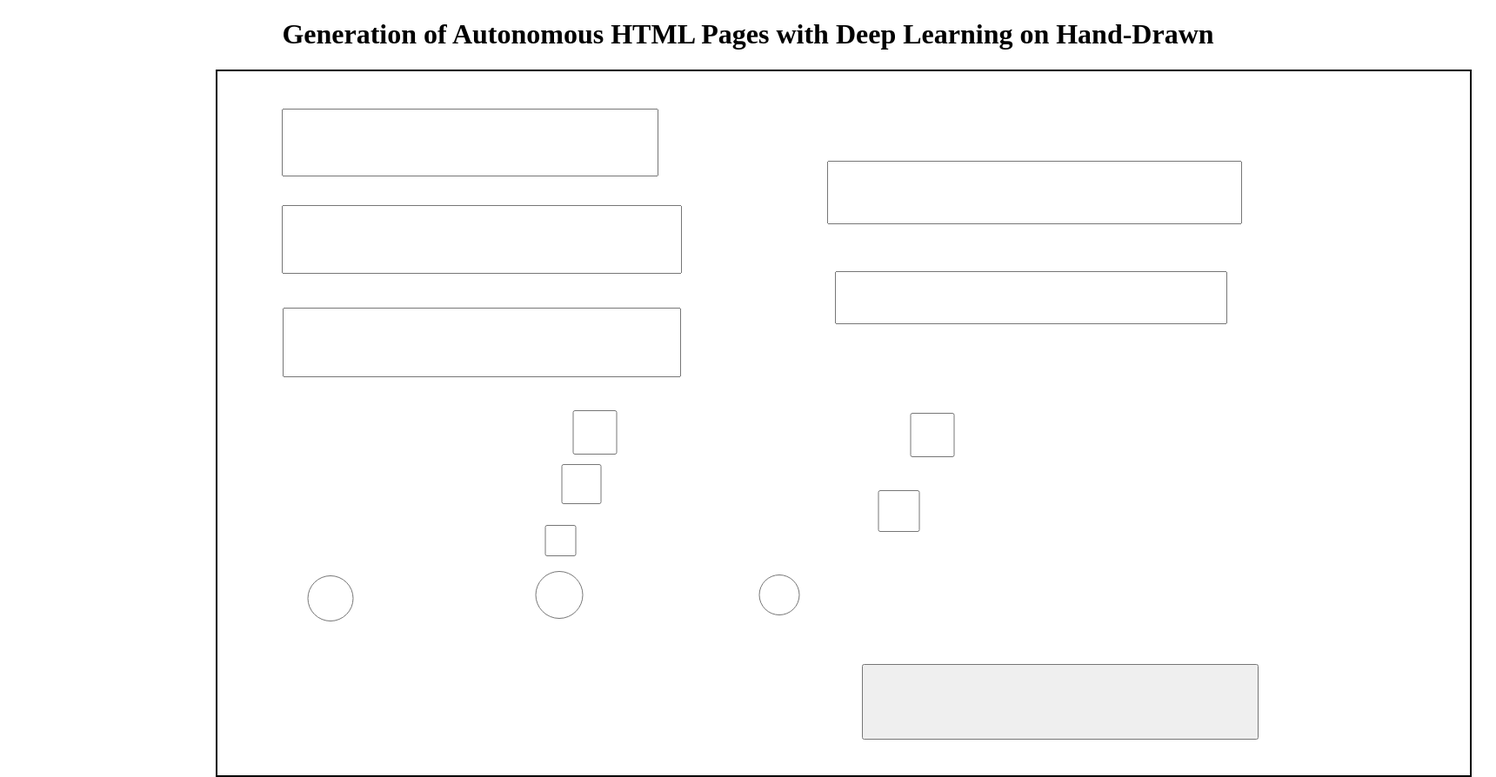
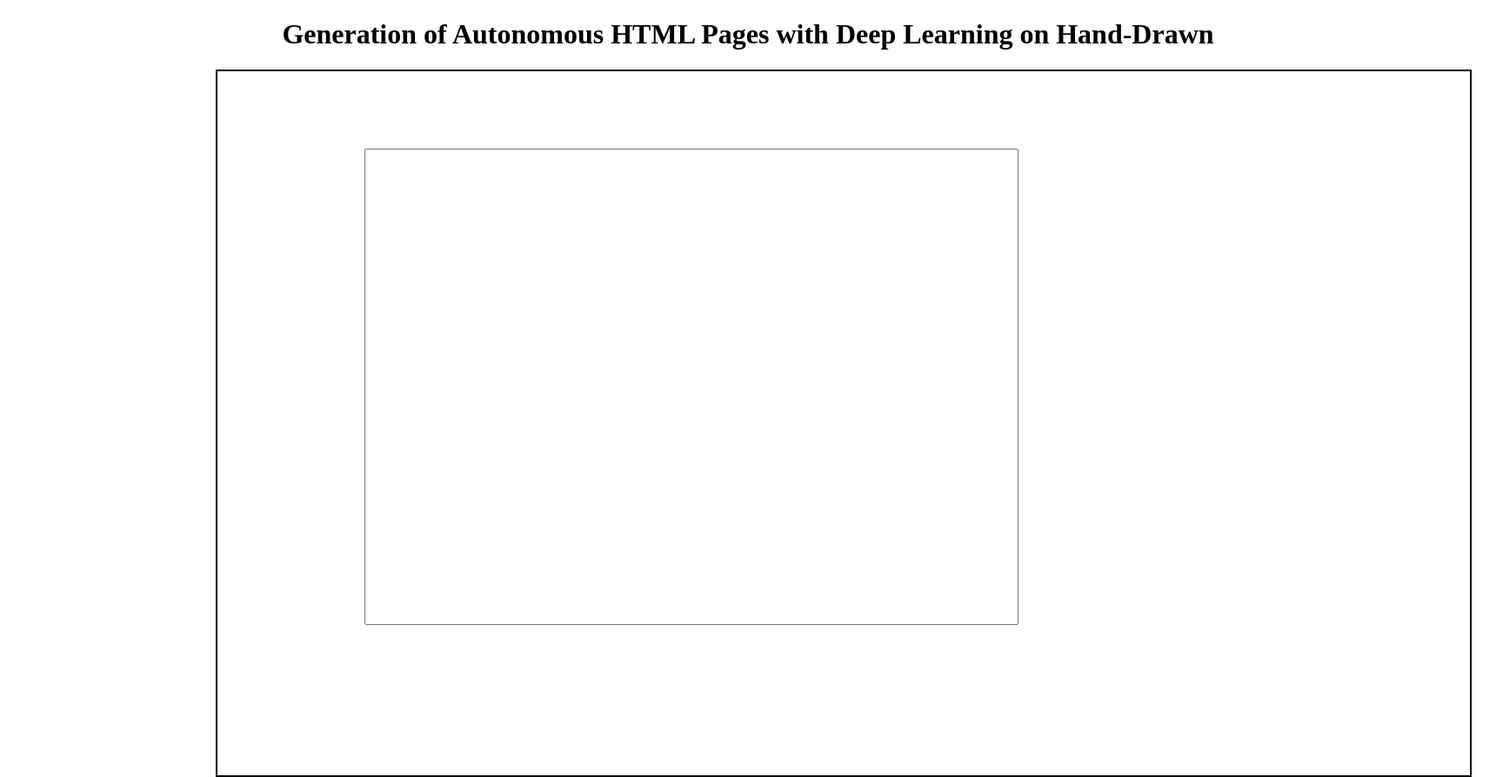
Before and after one commit to mustafayigit34/sketch2page, a Django app: page /result in a window 1720 px wide. Shown: the whole page at 87% size. Run offline with Django 4.2, Linux system fonts and the light colour scheme; parts of the project's set-up code (start-up, migrations or seed data) failed here and were passed over.

Commit message:
design works

```diff
--- a/templates/default.html
+++ b/templates/default.html
@@ -9,7 +9,7 @@
     <meta name="viewport" content="width=device-width, initial-scale=1.0">
 
     <title>Generation of Autonomous HTML Pages with Deep Learning on Hand-Drawn Sketches</title>
-
+    {% load static %} <link rel="icon"href="{% static 'main/media/icon.png' %}">
     <style>
 
 
--- a/templates/result.html
+++ b/templates/result.html
@@ -9,119 +9,15 @@
     <meta name="viewport" content="width=device-width, initial-scale=1.0">
 
     <title>Generation of Autonomous HTML Pages with Deep Learning on Hand-Drawn Sketches</title>
-
+    {% load static %} <link rel="icon"href="{% static 'main/media/icon.png' %}">
     <style>
-
-#s14 {
-	position: absolute;
-	margin-top: 390px;
-	margin-left: 368px;
-	width: 132px;
-	height: 51px;
-}
-
-#s13 {
-	position: absolute;
-	margin-top: 682px;
-	margin-left: 741px;
-	width: 456px;
-	height: 87px;
-}
-
-#s12 {
-	position: absolute;
-	margin-top: 154px;
-	margin-left: 74px;
-	width: 452px;
-	height: 73px;
-}
-
-#s11 {
-	position: absolute;
-	margin-top: 452px;
-	margin-left: 353px;
-	width: 131px;
-	height: 46px;
-}
-
-#s10 {
-	position: absolute;
-	margin-top: 522px;
-	margin-left: 327px;
-	width: 135px;
-	height: 36px;
-}
-
-#s9 {
-	position: absolute;
-	margin-top: 43px;
-	margin-left: 74px;
-	width: 425px;
-	height: 72px;
-}
-
-#s8 {
-	position: absolute;
-	margin-top: 272px;
-	margin-left: 75px;
-	width: 450px;
-	height: 74px;
-}
-
-#s7 {
-	position: absolute;
-	margin-top: 482px;
-	margin-left: 706px;
-	width: 155px;
-	height: 48px;
-}
-
-#s6 {
-	position: absolute;
-	margin-top: 230px;
-	margin-left: 710px;
-	width: 443px;
-	height: 55px;
-}
-
-#s5 {
-	position: absolute;
-	margin-top: 103px;
-	margin-left: 701px;
-	width: 469px;
-	height: 67px;
-}
-
-#s4 {
-	position: absolute;
-	margin-top: 393px;
-	margin-left: 749px;
-	width: 146px;
-	height: 51px;
-}
-
-#s3 {
-	position: absolute;
-	margin-top: 579px;
-	margin-left: 590px;
-	width: 112px;
-	height: 47px;
-}
-
-#s2 {
-	position: absolute;
-	margin-top: 575px;
-	margin-left: 338px;
-	width: 110px;
-	height: 55px;
-}
 
 #s1 {
 	position: absolute;
-	margin-top: 580px;
-	margin-left: 66px;
-	width: 128px;
-	height: 53px;
+	margin-top: 89px;
+	margin-left: 169px;
+	width: 744px;
+	height: 542px;
 }
 
 
@@ -140,34 +36,7 @@
 <div>
     <form action="/">
 
-		<input type="checkbox" id="s14">
-		<input type="button" id="s13">
-		<input type="text" id="s12">
-		<input type="checkbox" id="s11">
-		<input type="checkbox" id="s10">
-		<input type="text" id="s9">
-		<input type="password" id="s8">
-		<input type="checkbox" id="s7">
-
-		<input id="s6" list="items" name="item">
-		<datalist id="items">
-			<option value="Item 1">
-			<option value="Item 2">
-			<option value="Item 3">
-		</datalist>
-
-
-		<input id="s5" list="items" name="item">
-		<datalist id="items">
-			<option value="Item 1">
-			<option value="Item 2">
-			<option value="Item 3">
-		</datalist>
-
-		<input type="checkbox" id="s4">
-		<input type="radio" id="s3">
-		<input type="radio" id="s2">
-		<input type="radio" id="s1">
+		<input type="password" id="s1">
 
     </form>
 </div>
--- a/templates/upload-template.html
+++ b/templates/upload-template.html
@@ -4,6 +4,7 @@
 <head>
     <meta charset="UTF-8">
     <title>Upload Image</title>
+    {% load static %} <link rel="icon"href="{% static 'main/media/icon.png' %}">
 </head>
 <body>
 
```
Also changed, not shown: main/static/main/media/icon.png (added), uploads/deneme11.png (added), uploads/deneme17.png (added), uploads/deneme_final5_JzSoDWL.png (added), uploads/deneme_final5_M1Pi6VD.png (added), uploads/deneme_final5_sua1gxY.png (added), 2 other files.
